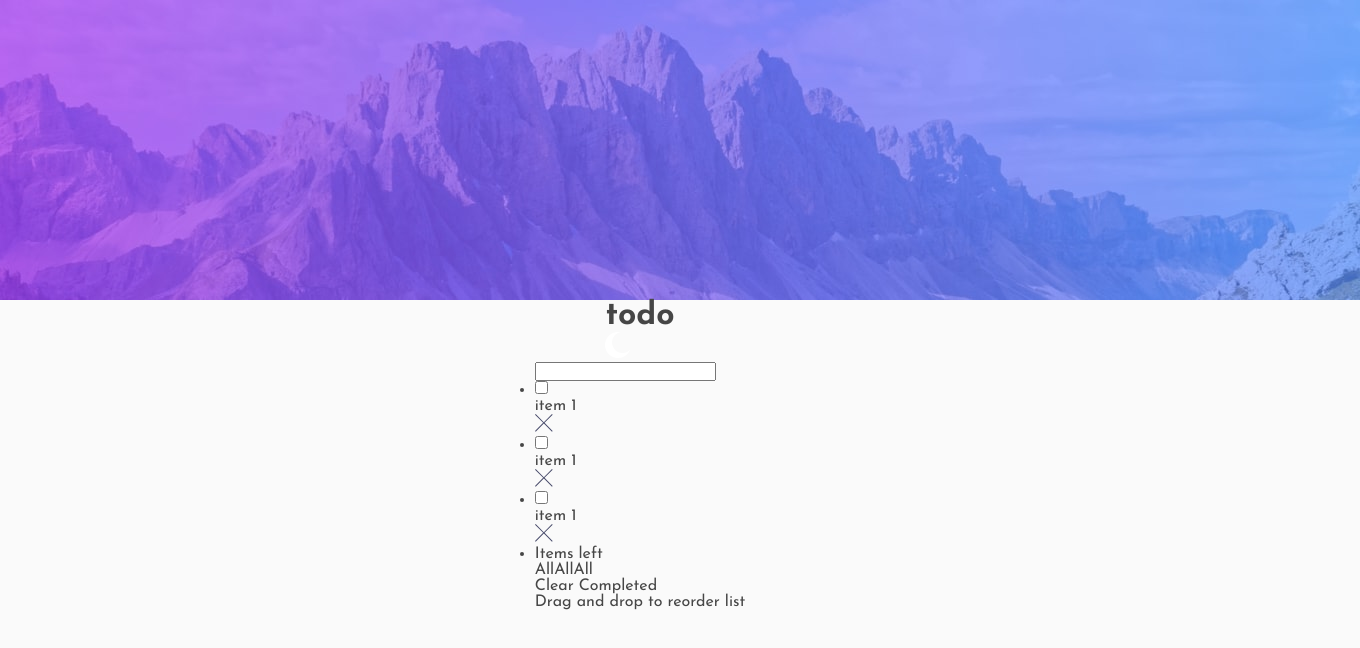
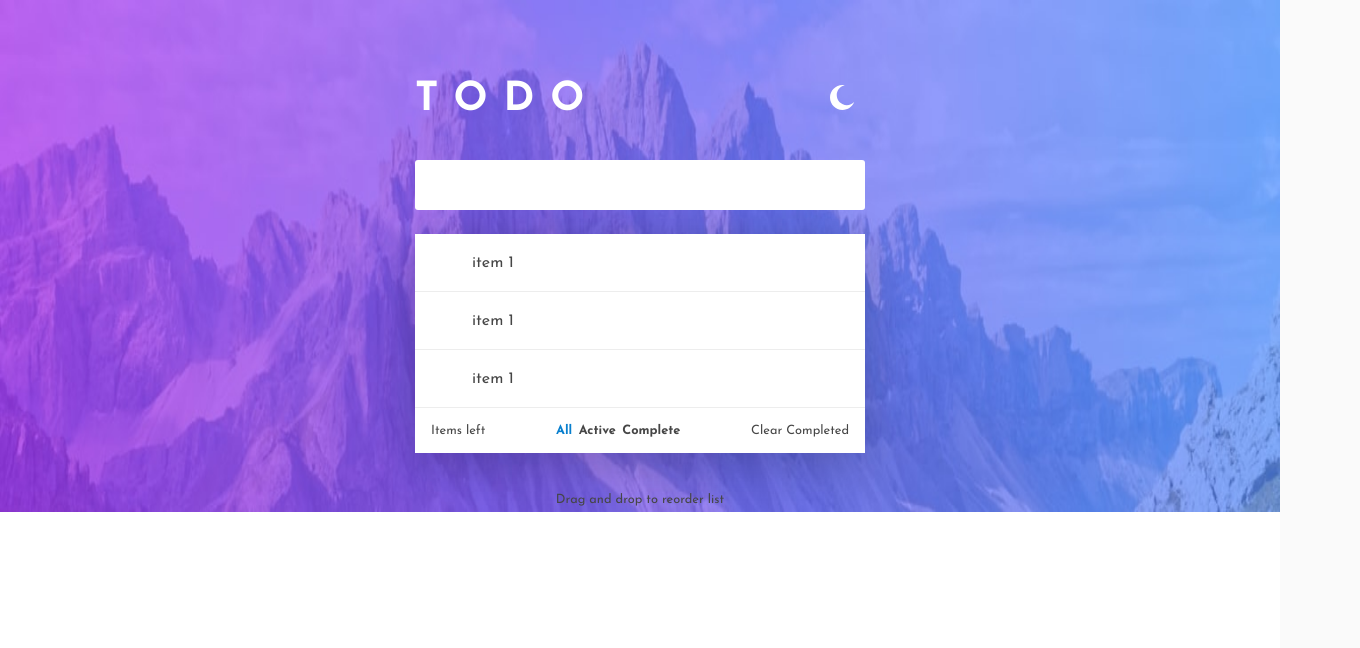
Before and after one commit to jeanjoaquim/todo-app, a React (Create React App) app: page / in a window 1280 px wide. Shown: the top 648 px of the page, 1360 px wide, since content can reach past the window. Built offline with nearby package versions, Linux system fonts and the light colour scheme.

Commit message:
finished styles

```diff
--- a/src/App.js
+++ b/src/App.js
@@ -1,4 +1,5 @@
-import { useState } from 'react';
+import { useState, useContext } from 'react';
+import TodoContext from './context/TodoContext';
 import NightIcon from './images/icon-moon.svg';
 import DayIcon from './images/icon-sun.svg'
 import BgDay from './images/bg-desktop-light.jpg';
@@ -10,16 +11,17 @@ import './styles.css';
 
 function App() {
 
-    const [NightMode, setNightMode] = useState(false);
+    const {NightMode} = useContext(TodoContext);
 
     return(
-        <div class='container'>
+        <div className='container'>
+            <div className={`teste ${NightMode ? 'night-mode-active-darker' : 'night-mode-disabled'}`}></div>
             <img src={NightMode ? BgNight : BgDay} className='background-image night-mode-transition' alt='' />
-            <Header nightMode={NightMode} nightIcon={NightIcon} dayIcon={DayIcon} />
+            <Header nightIcon={NightIcon} dayIcon={DayIcon} />
 
             <main>
-                <Form nightMode={NightMode} />
-                <TodoList nightMode={NightMode} />
+                <Form />
+                <TodoList />
                 <footer>
                     <p>Drag and drop to reorder list</p>
                 </footer>
--- a/src/components/Form.jsx
+++ b/src/components/Form.jsx
@@ -1,7 +1,13 @@
+import { useContext } from 'react';
+import TodoContext from "../context/TodoContext";
+
 function Form({ nightMode }) {
+
+    const {NightMode} = useContext(TodoContext);
+
     return(
         <form>
-            <input type='text' className={nightMode ? 'night-mode-active' : 'night-mode-disabled'} />
+            <input type='text' className={`todo-input ${NightMode ? 'night-mode-active' : 'night-mode-disabled'}`} />
         </form>
     );
 }
--- a/src/components/Header.jsx
+++ b/src/components/Header.jsx
@@ -1,8 +1,14 @@
+import { useContext } from 'react';
+import TodoContext from '../context/TodoContext';
+
 function Header({ nightMode, nightIcon, dayIcon }) {
+
+    const {NightMode, toggleNightMode} = useContext(TodoContext);
+
     return(
         <header>
             <h1 className="todo-title">todo</h1>
-            <img src={nightMode ? dayIcon : nightIcon} alt="" className="night-mode night-mode-transition" />
+            <img onClick={() => toggleNightMode()} src={NightMode ? dayIcon : nightIcon} alt="" className="night-mode night-mode-transition" />
         </header>
     );
 }
--- a/src/components/TodoList.jsx
+++ b/src/components/TodoList.jsx
@@ -1,45 +1,50 @@
+import { useContext } from 'react';
+import TodoContext from '../context/TodoContext';
 import DeleteIcon from '../images/icon-cross.svg';
 
-function TodoList({ nightMode }) {
+function TodoList() {
+
+    const {NightMode} = useContext(TodoContext);
+
     return(
         <section>
-            <ul className={`todo-list ${nightMode ? 'night-mode-active' : 'night-mode-disabled'}`} >
+            <ul className={`todo-list ${NightMode ? 'night-mode-active' : 'night-mode-disabled'}`} >
                 <div className="todo-container">
                     {/* Delete the following code and create an item component later */}
-                    <li draggable='true' className={`todo-item ${nightMode ? 'night-mode-active' : 'night-mode-disabled'}`}>
-                        <label className={`custom-checkbox ${nightMode ? 'night-mode-active' : 'night-mode-disabled'}`}>
+                    <li draggable='true' className={`todo-item ${NightMode ? 'night-mode-active' : 'night-mode-disabled'}`}>
+                        <label className={`custom-checkbox ${NightMode ? 'night-mode-active' : 'night-mode-disabled'}`}>
                             <input type='checkbox' />
                             <div className="custom-checkmark"></div>
-                            <div className={`custom-checkmark-background ${nightMode ? 'night-mode-active' : 'night-mode-disabled'}`}></div>
+                            <div className={`custom-checkmark-background ${NightMode ? 'night-mode-active' : 'night-mode-disabled'}`}></div>
                         </label>
                         <p>item 1</p>
                         <img src={DeleteIcon} alt="" className="delete-icon" />
                     </li>
-                    <li draggable='true' className={`todo-item ${nightMode ? 'night-mode-active' : 'night-mode-disabled'}`}>
-                        <label className={`custom-checkbox ${nightMode ? 'night-mode-active' : 'night-mode-disabled'}`}>
+                    <li draggable='true' className={`todo-item ${NightMode ? 'night-mode-active' : 'night-mode-disabled'}`}>
+                        <label className={`custom-checkbox ${NightMode ? 'night-mode-active' : 'night-mode-disabled'}`}>
                             <input type='checkbox' />
                             <div className="custom-checkmark"></div>
-                            <div className={`custom-checkmark-background ${nightMode ? 'night-mode-active' : 'night-mode-disabled'}`}></div>
+                            <div className={`custom-checkmark-background ${NightMode ? 'night-mode-active' : 'night-mode-disabled'}`}></div>
                         </label>
                         <p>item 1</p>
                         <img src={DeleteIcon} alt="" className="delete-icon" />
                     </li>
-                    <li draggable='true' className={`todo-item ${nightMode ? 'night-mode-active' : 'night-mode-disabled'}`}>
-                        <label className={`custom-checkbox ${nightMode ? 'night-mode-active' : 'night-mode-disabled'}`}>
+                    <li draggable='true' className={`todo-item ${NightMode ? 'night-mode-active' : 'night-mode-disabled'}`}>
+                        <label className={`custom-checkbox ${NightMode ? 'night-mode-active' : 'night-mode-disabled'}`}>
                             <input type='checkbox' />
                             <div className="custom-checkmark"></div>
-                            <div className={`custom-checkmark-background ${nightMode ? 'night-mode-active' : 'night-mode-disabled'}`}></div>
+                            <div className={`custom-checkmark-background ${NightMode ? 'night-mode-active' : 'night-mode-disabled'}`}></div>
                         </label>
                         <p>item 1</p>
                         <img src={DeleteIcon} alt="" className="delete-icon" />
                     </li>
                 </div>
-                <li className={`todo-footer ${nightMode ? 'night-mode-active' : 'night-mode-disabled'}`} >
+                <li className={`todo-footer ${NightMode ? 'night-mode-active' : 'night-mode-disabled'}`} >
                     <p><span className='total-items'></span>Items left</p>
                     <nav className='filter'>
                         <a className='all selected'>All</a>
-                        <a className='active'>All</a>
-                        <a className='complete'>All</a>
+                        <a className='active'>Active</a>
+                        <a className='complete'>Complete</a>
                     </nav>
                     <p className="clear-items">Clear Completed</p>
                 </li>
--- /dev/null
+++ b/src/context/TodoContext.js
@@ -0,0 +1,30 @@
+import { createContext, useState } from 'react';
+
+const TodoContext = createContext();
+
+export const TodoProvider = ({ children }) => {
+
+    const [NightMode, setNightMode] = useState(false);
+
+    const toggleNightMode = () => {
+        if(NightMode === false) {
+            setNightMode(true);
+        } else {
+            setNightMode(false);
+        }
+    }
+
+    return (
+        <TodoContext.Provider
+            value={{
+                NightMode,
+                toggleNightMode
+            }}
+        >
+            {children}
+        </TodoContext.Provider>
+    )
+
+}
+
+export default TodoContext;
--- a/src/index.js
+++ b/src/index.js
@@ -1,9 +1,12 @@
-import React from 'react';
+import React, { useContext } from 'react';
+import { TodoProvider } from './context/TodoContext';
 import ReactDOM from 'react-dom';
 import App from './App';
 
 ReactDOM.render(
     <React.StrictMode>
-        <App />
+        <TodoProvider>
+            <App />
+        </TodoProvider>
     </React.StrictMode>
 , document.getElementById('root'));
--- a/src/styles.css
+++ b/src/styles.css
@@ -13,10 +13,202 @@ body {
     color: #464646;
 }
 
+.background-image {
+    position: absolute;
+    width: 100vw;
+    min-height: 40vw;
+    top: 0;
+    left: 0;
+    z-index: -1;
+}
+
 .container {
     display: flex;
     flex-direction: column;
     align-items: center;
     min-height: 100vh;
-    /*padding: 2.5rem 0;*/
+    padding: 2.5rem 0;
 }
+
+header, main, footer {
+    width: 450px;
+}
+
+header {
+    display: grid;
+    grid-template-columns: 90% 10%;
+    align-items: center;
+}
+
+.todo-title {
+    text-transform: uppercase;
+    color: #FFFFFF;
+    font-size: 2.5rem;
+    margin: 2.5rem 0;
+    letter-spacing: 1rem;
+}
+
+.night-mode {
+    width: 25px;
+    height: 25px;
+    margin-bottom: 5px;
+    justify-self: center;
+    cursor: pointer;
+}
+
+.night-mode-transition {
+    transition: all .5s ease;
+}
+
+.todo-input {
+    width: 100%;
+    height: 50px;
+    border: none;
+    border-radius: 3px;
+    outline: none;
+    font-size: 1rem;
+    color: #464646;
+    padding: 0 2.5rem;
+}
+
+.todo-list {
+    width: 100%;
+    background-color: #FFFFFF;
+    border-radius: 3px;
+    margin: 1.5rem 0;
+    box-shadow: 0px 10px 50px rgba(0,0,0,.2);
+}
+
+.todo-item {
+    cursor: pointer;
+}
+
+.todo-item p {
+    transition: opacity 1s ease;
+}
+
+.todo-item, .todo-footer {
+    display: flex;
+    border-bottom: 1px solid #EDEDED;
+    justify-content: space-between;
+    align-items: center;
+    padding: 1rem;
+}
+
+.todo-footer {
+    border: none;
+}
+
+.todo-item:hover .custom-checkbox {
+    background-image: linear-gradient(#47DAFF, #C058F3);
+}
+
+.todo-item:hover .delete-icon {
+    opacity: 1;
+}
+
+.custom-checkbox input {
+    display: none;
+}
+
+.custom-checkbox {
+    width: 25px;
+    height: 25px;
+    background-color: #EDEDED;
+    border-radius: 50%;
+    display: flex;
+    align-items: center;
+    justify-content: center;
+    position: relative;
+    margin-right: 1rem;
+}
+
+.custom-checkmark {
+    background-image: url('./images/icon-check.svg'), linear-gradient(#47DAFF, #C058F3);
+    background-repeat: no-repeat;
+    background-position: center;
+    width: calc(100% - 2px);
+    height: calc(100% - 2px);
+    border-radius: 50%;
+    opacity: 0;
+    position: absolute;
+    transition: all .5s ease;
+}
+
+.custom-checkbox input:checked + .custom-checkmark {
+    opacity: 1;
+}
+
+.custom-checkmark-background {
+    width: calc(100% - 2px);
+    height: calc(100% - 2px);
+    background-color: #FFFFFF;
+    border-radius: 50%;
+}
+
+.todo-item p {
+    flex-grow: 1;
+}
+
+.delete-icon {
+    width: 15px;
+    height: 15px;
+    opacity: 0;
+}
+
+.todo-footer {
+    font-size: .8rem;
+}
+
+footer {
+    display: flex;
+    justify-content: center;
+    margin: 2.5rem 0;
+    font-size: .8rem;
+}
+
+.filter {
+    font-weight: bold;
+}
+
+.all, .active, .complete {
+    cursor: pointer;
+    margin: 0 .2rem;
+}
+
+.clear-items {
+    cursor: pointer;
+}
+
+.selected {
+    color: rgb(8,127,206);
+}
+
+.dragging {
+    opacity: 0.5;
+}
+
+/*MODE CONFIGURATION*/
+
+.night-mode-active {
+    background-color: #25273C;
+    color: #CCCEE7;
+    border-color: #383A4F;
+}
+
+.night-mode-active-darker {
+    background-color: #181824;
+}
+
+.night-mode-disabled {
+    background-color: #FFFFFF;
+    color: #464646;
+    border-color: #EDEDED;
+}
+
+.teste {
+    position: absolute;
+    z-index: -2;
+    width: 100vw;
+    height: 100vh;
+}
```
